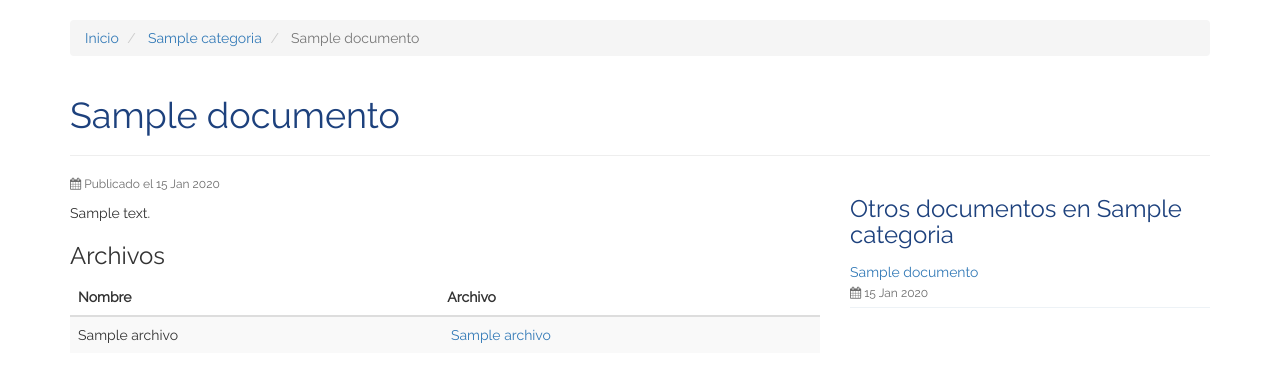
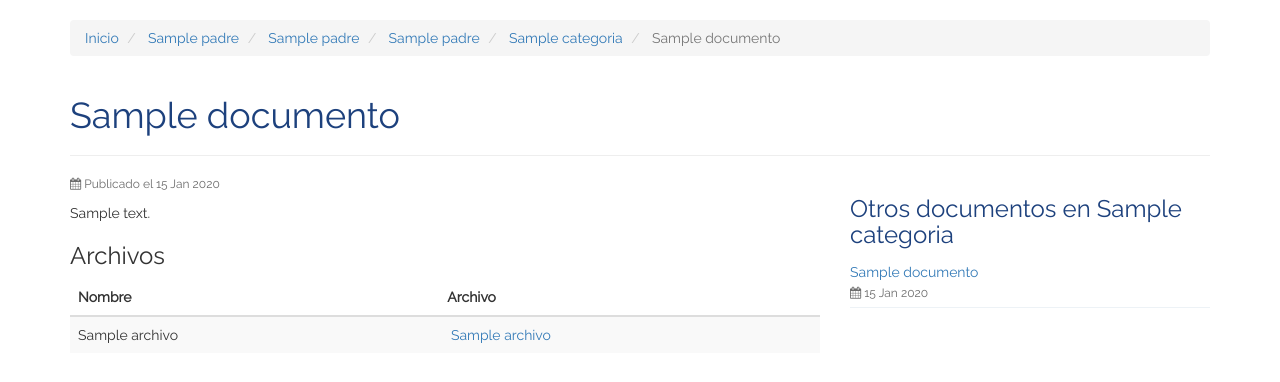
Before and after one commit to soncco/egemsa, a Django app: template front/templates/front/documento.html in a window 1280 px wide. Shown: the part 52-434 px from the top of the page. Run offline with Django 3.2, Linux system fonts and the light colour scheme; the template is opened without the code that fills it: most values are stand-ins (such as "Sample title", 1, 10 or a date in 2020); some libraries are stand-ins or nearby versions.

Commit message:
BReadcrumbs

```diff
--- a/front/templates/front/documento.html
+++ b/front/templates/front/documento.html
@@ -58,15 +58,77 @@
         <a itemtype="http://schema.org/Thing" itemprop="item" href="{% url "front:index" %}"><span itemprop="name">Inicio</span></a>
         <meta itemprop="position" content="1">
       </li>
-      <li itemprop="itemListElement" itemscope itemtype="http://schema.org/ListItem" class="active">
-        <a itemtype="http://schema.org/Thing" itemprop="item" href="{% url "front:categoria" documento.categoria.slug %}"><span itemprop="name">{{documento.categoria.nombre}}</span></a>
-        <meta itemprop="position" content="2">
+      {% if documento.categoria.padre.padre.padre  %}
+        <li itemprop="itemListElement" itemscope itemtype="http://schema.org/ListItem">
+            <a itemtype="http://schema.org/Thing" itemprop="item" href="{% url "front:categoria" documento.categoria.padre.padre.padre.slug %}"><span itemprop="name">{{documento.categoria.padre.padre.padre.nombre}}</span></a>
+            <meta itemprop="position" content="2">
+        </li>
+        <li itemprop="itemListElement" itemscope itemtype="http://schema.org/ListItem">
+            <a itemtype="http://schema.org/Thing" itemprop="item" href="{% url "front:categoria" documento.categoria.padre.padre.slug %}"><span itemprop="name">{{documento.categoria.padre.padre.nombre}}</span></a>
+            <meta itemprop="position" content="3">
+        </li>
+        <li itemprop="itemListElement" itemscope itemtype="http://schema.org/ListItem">
+            <a itemtype="http://schema.org/Thing" itemprop="item" href="{% url "front:categoria" documento.categoria.padre.slug %}"><span itemprop="name">{{documento.categoria.padre.nombre}}</span></a>
+            <meta itemprop="position" content="4">
+        </li>
+        <li itemprop="itemListElement" itemscope itemtype="http://schema.org/ListItem">
+            <a itemtype="http://schema.org/Thing" itemprop="item" href="{% url "front:categoria" documento.categoria.slug %}"><span itemprop="name">{{documento.categoria.nombre}}</span></a>
+            <meta itemprop="position" content="5">
+        </li>
+        <li itemprop="itemListElement" itemscope itemtype="http://schema.org/ListItem" class="active">
+        <a itemtype="http://schema.org/Thing" itemprop="item" href="{% url "front:documento" documento.id %}" class="hidden"><span itemprop="name">{{documento.nombre}}</span></a>
+        {{documento.nombre}}
+        <meta itemprop="position" content="6">
       </li>
-      <li itemprop="itemListElement" itemscope itemtype="http://schema.org/ListItem" class="active">
+      {% endif %}
+
+      {% if documento.categoria.padre.padre.padre == None and documento.categoria.padre.padre %}
+        <li itemprop="itemListElement" itemscope itemtype="http://schema.org/ListItem">
+            <a itemtype="http://schema.org/Thing" itemprop="item" href="{% url "front:categoria" documento.categoria.padre.padre.slug %}"><span itemprop="name">{{documento.categoria.padre.padre.nombre}}</span></a>
+            <meta itemprop="position" content="2">
+        </li>
+        <li itemprop="itemListElement" itemscope itemtype="http://schema.org/ListItem">
+            <a itemtype="http://schema.org/Thing" itemprop="item" href="{% url "front:categoria" documento.categoria.padre.slug %}"><span itemprop="name">{{documento.categoria.padre.nombre}}</span></a>
+            <meta itemprop="position" content="3">
+        </li>
+        <li itemprop="itemListElement" itemscope itemtype="http://schema.org/ListItem">
+            <a itemtype="http://schema.org/Thing" itemprop="item" href="{% url "front:categoria" documento.categoria.slug %}"><span itemprop="name">{{documento.categoria.nombre}}</span></a>
+            <meta itemprop="position" content="4">
+        </li>
+        <li itemprop="itemListElement" itemscope itemtype="http://schema.org/ListItem" class="active">
+        <a itemtype="http://schema.org/Thing" itemprop="item" href="{% url "front:documento" documento.id %}" class="hidden"><span itemprop="name">{{documento.nombre}}</span></a>
+        {{documento.nombre}}
+        <meta itemprop="position" content="5">
+      </li>
+      {% endif %}
+
+      {% if documento.categoria.padre.padre == None and documento.categoria.padre %}
+        <li itemprop="itemListElement" itemscope itemtype="http://schema.org/ListItem">
+            <a itemtype="http://schema.org/Thing" itemprop="item" href="{% url "front:categoria" documento.categoria.padre.slug %}"><span itemprop="name">{{documento.categoria.padre.nombre}}</span></a>
+            <meta itemprop="position" content="2">
+        </li>
+        <li itemprop="itemListElement" itemscope itemtype="http://schema.org/ListItem">
+            <a itemtype="http://schema.org/Thing" itemprop="item" href="{% url "front:categoria" documento.categoria.slug %}"><span itemprop="name">{{documento.categoria.nombre}}</span></a>
+            <meta itemprop="position" content="3">
+        </li>
+        <li itemprop="itemListElement" itemscope itemtype="http://schema.org/ListItem" class="active">
+        <a itemtype="http://schema.org/Thing" itemprop="item" href="{% url "front:documento" documento.id %}" class="hidden"><span itemprop="name">{{documento.nombre}}</span></a>
+        {{documento.nombre}}
+        <meta itemprop="position" content="4">
+      </li>
+      {% endif %}
+
+      {% if documento.categoria.padre == None %}
+        <li itemprop="itemListElement" itemscope itemtype="http://schema.org/ListItem">
+            <a itemtype="http://schema.org/Thing" itemprop="item" href="{% url "front:categoria" documento.categoria.slug %}"><span itemprop="name">{{documento.categoria.nombre}}</span></a>
+            <meta itemprop="position" content="2">
+        </li>
+        <li itemprop="itemListElement" itemscope itemtype="http://schema.org/ListItem" class="active">
         <a itemtype="http://schema.org/Thing" itemprop="item" href="{% url "front:documento" documento.id %}" class="hidden"><span itemprop="name">{{documento.nombre}}</span></a>
         {{documento.nombre}}
         <meta itemprop="position" content="3">
       </li>
+      {% endif %}
     </ol>
 {% endblock breadcrumb %}
 
```
Also changed, not shown: front/templates/front/categoria.html (+8 -4 lines).
